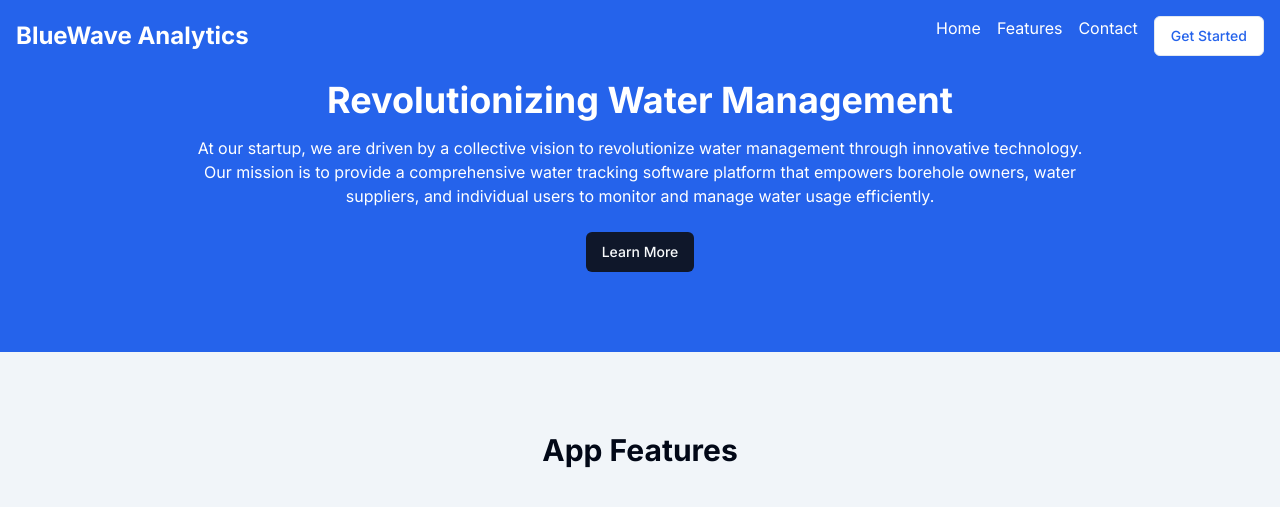
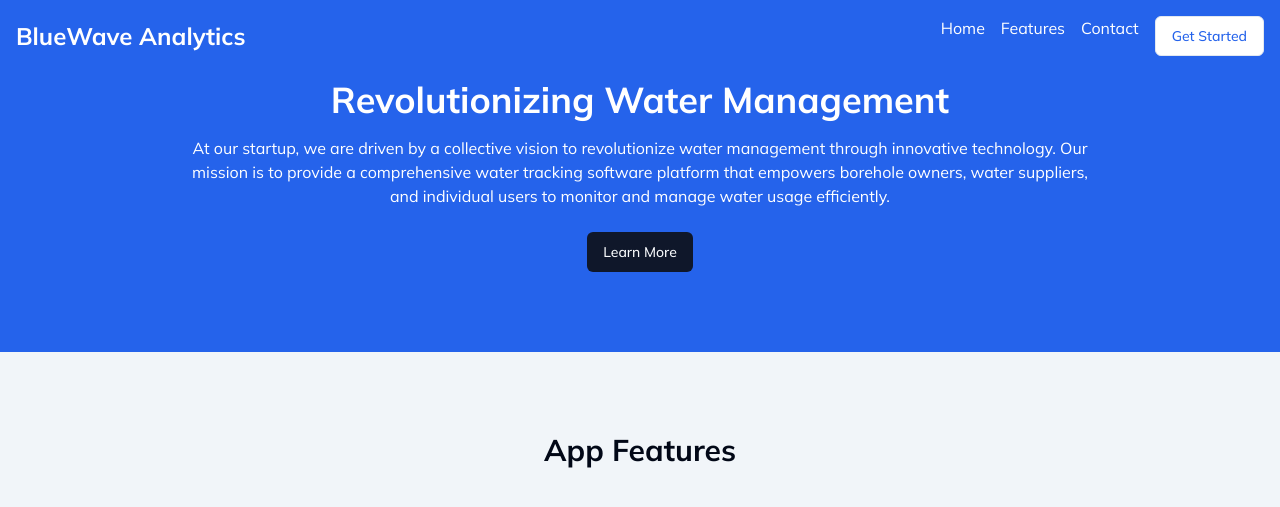
Before and after one commit to Domengo/bluewav, a Next.js app in the folder bluewave/: page / in a window 1280 px wide. Shown: the top 507 px of the page. Built offline with nearby package versions, Linux system fonts and the light colour scheme.

Commit message:
chore: Update font in layout and landing page

```diff
--- a/bluewave/app/layout.tsx
+++ b/bluewave/app/layout.tsx
@@ -1,8 +1,8 @@
 import type { Metadata } from "next";
-import { Inter } from "next/font/google";
+import { Mulish } from "next/font/google";
 import "./globals.css";
 
-const inter = Inter({ subsets: ["latin"] });
+const mulish = Mulish({ subsets: ["latin"] });
 
 export const metadata: Metadata = {
   title: "Create Next App",
@@ -16,7 +16,7 @@ export default function RootLayout({
 }>) {
   return (
     <html lang="en">
-      <body className={inter.className}>{children}</body>
+      <body className={mulish.className}>{children}</body>
     </html>
   );
 }
--- a/bluewave/components/landing.tsx
+++ b/bluewave/components/landing.tsx
@@ -95,7 +95,7 @@ export function Landing() {
       </div>
       <section className="bg-blue-600 text-white text-center py-20 animate-fade-in">
         <h1 className="text-4xl font-bold">Revolutionizing Water Management</h1>
-        <p className="mt-4 px-48">
+        <p className="mt-4 md:px-48">
         At our startup, we are driven by a collective vision to revolutionize water management through innovative technology. Our mission is to provide a comprehensive water tracking software platform that empowers borehole owners, water suppliers, and individual users to monitor and manage water usage efficiently.
         </p>
         <Button className="mt-6 animate-fade-in-up">Learn More</Button>
```
